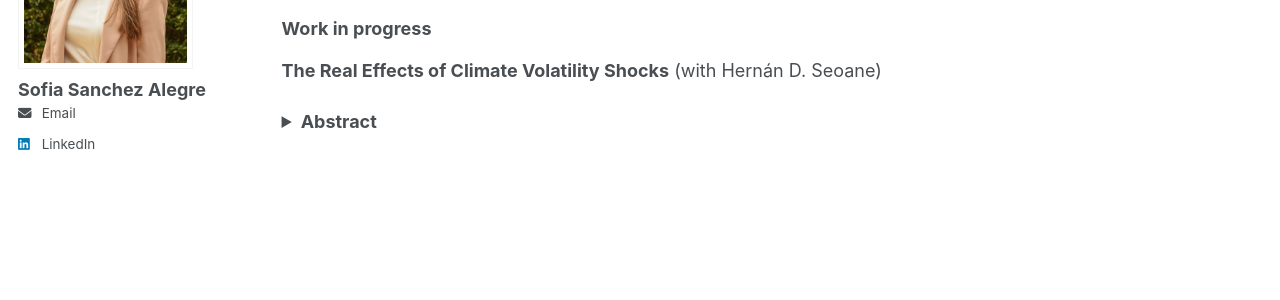
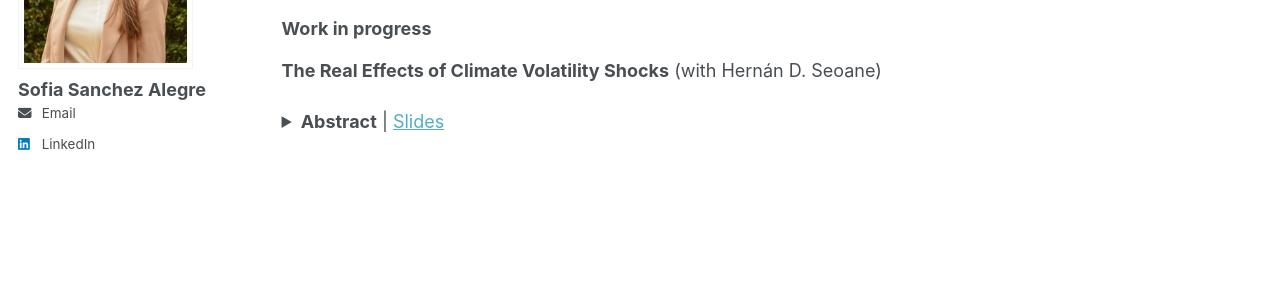
Before and after one commit to sofiasanchezalegre/sofiasanchezalegre.github.io, a Jekyll site: the page built from _pages/research.md, in a window 1280 px wide. Shown: the part 239-539 px from the top of the page. Built offline with Jekyll 4.4.1, drawn with Linux system fonts in a browser that asks for light colours; a script that is not in the unit is left out.

Commit message:
Update abstract summary for climate volatility research

```diff
--- a/_pages/research.md
+++ b/_pages/research.md
@@ -17,7 +17,8 @@ The high degree of financial and economic integration implies that monetary poli
 ### Work in progress
 **The Real Effects of Climate Volatility Shocks** (with Hernán D. Seoane)
 <details>
-  <summary><strong>Abstract</strong></summary>
+  <summary><strong>Abstract</strong>&nbsp;|&nbsp;<a href="https://sofiasanchezalegre.github.io/files/SanchezSeoane_slides.pdf" target="_blank" rel="noopener">Slides</a>
+  </summary>
   <p>
 We quantify the macroeconomic and welfare effects of time-varying uncertainty in climate damages. Using historical evidence since the 1980s, we document that the frequency of costly climate events has risen and that total physical costs (as a share of GDP) have roughly tripled by 2023; decade-specific maximum losses fluctuate between 0.36% and 0.99%, signaling increasing variability. We develop a closed-economy RBC-DSGE model with energy use in which accumulated atmospheric CO₂ depresses productivity and—in addition—raises the volatility of the Solow residual over time. Calibrated to U.S. business-cycle moments, energy use, and carbon dynamics, the model yields analytical generalized impulse response functions. A level shock to climate damages generates larger and more persistent downturns than a standard productivity shock. A volatility shock—greater uncertainty about damages at a given CO₂ level—induces precautionary adjustments in consumption, investment, energy use, and labor, producing contractions comparable in size to level shocks but with greater persistence. Welfare analysis shows that climate risk imposes sizable costs that exceed conventional business-cycle costs, surpassing the Lucas (1987) benchmark by more than a factor of four. The results highlight the need to incorporate risk—beyond average damages—into macroeconomic assessments and climate policy design.
   </p>
```
